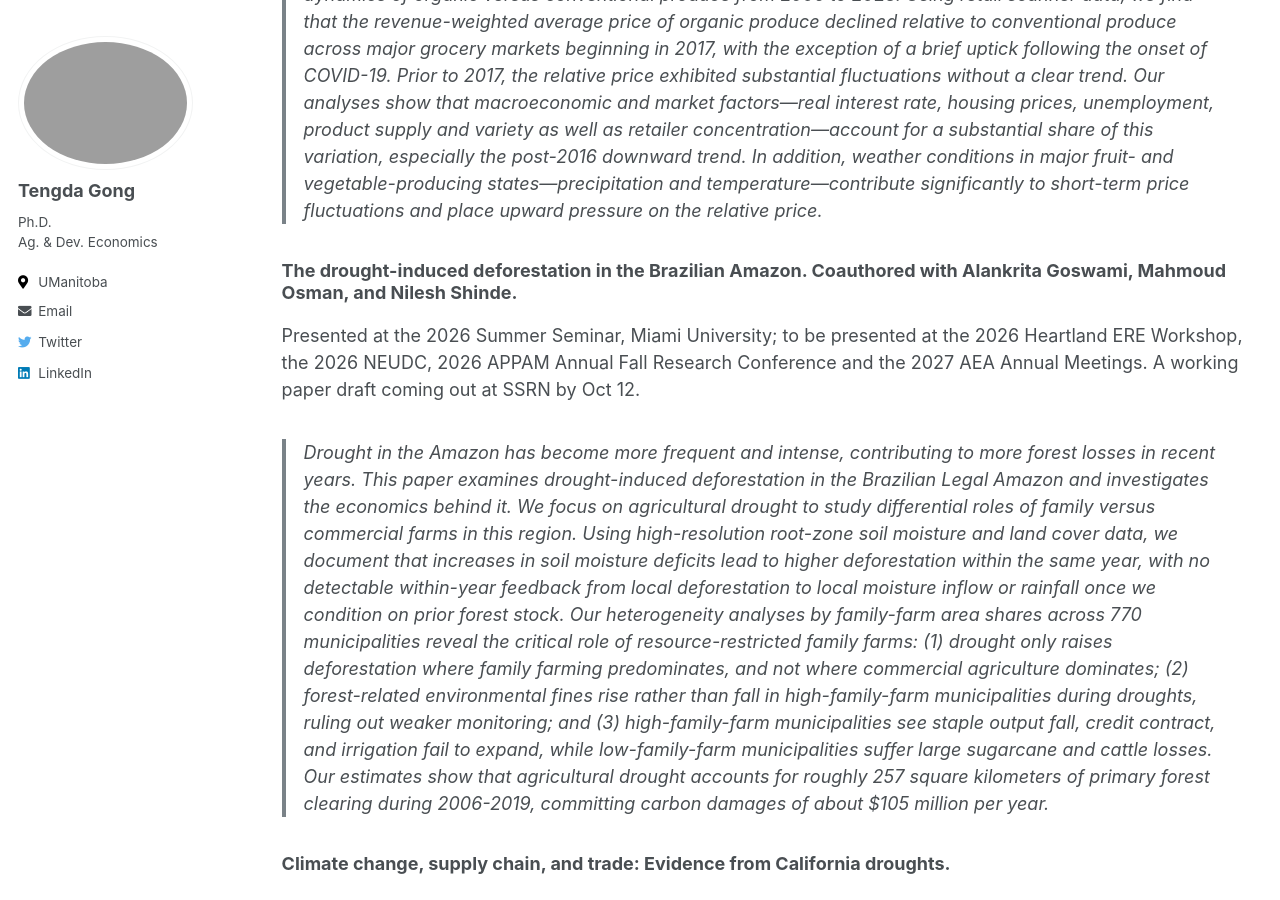
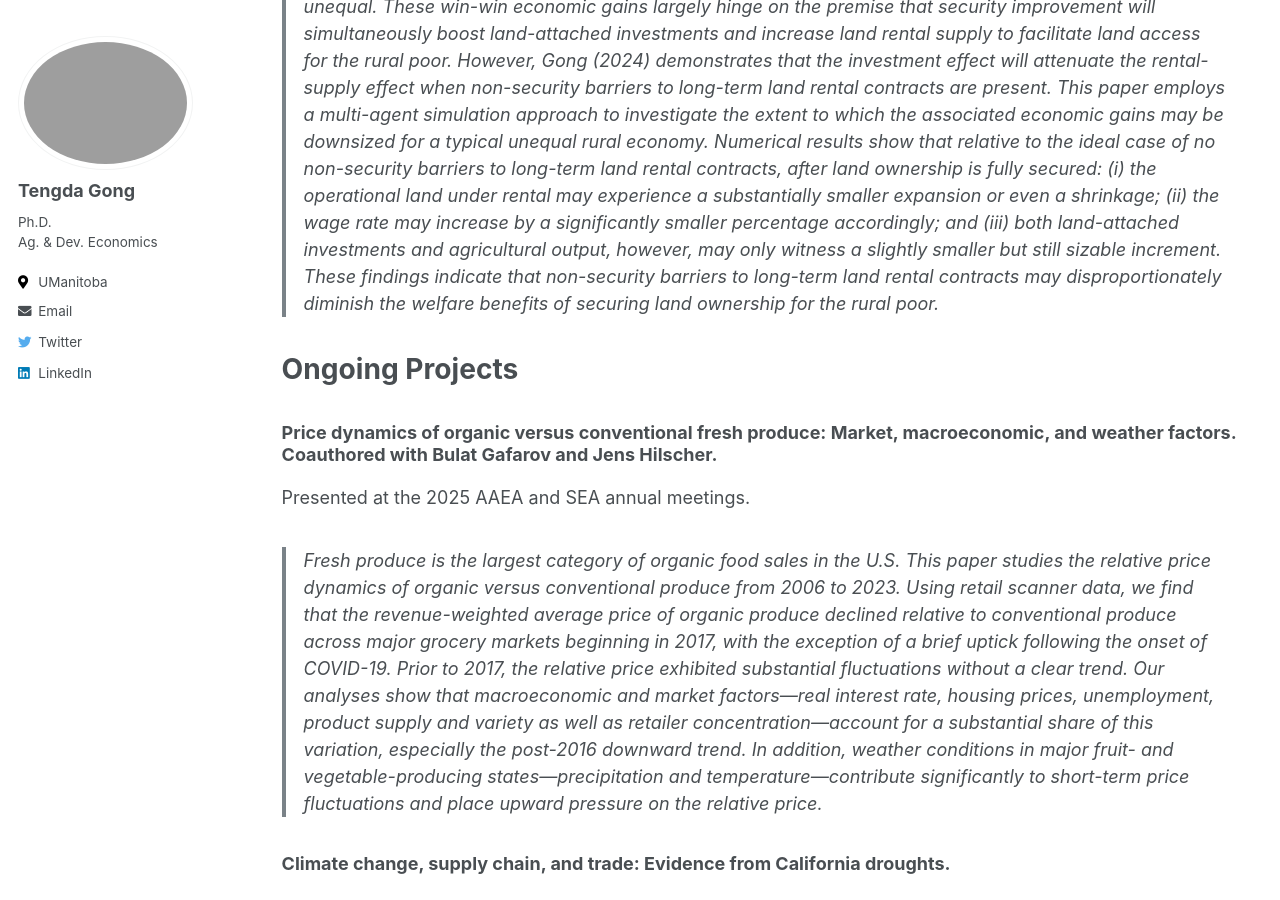
Before and after one commit to tendakung/tendakung.github.io, a Jekyll site: the page built from _pages/research.md, in a window 1280 px wide and 900 px high, scrolled down 1921 px. Built offline with Jekyll 4.4.1, drawn with Linux system fonts in a browser that asks for light colours; some of the changed text lies outside the part shown.

Commit message:
Update research.md

```diff
--- a/_pages/research.md
+++ b/_pages/research.md
@@ -26,10 +30,6 @@ This paper employs a multi-agent simulation approach to investigate the extent t
 Presented at the 2025 AAEA and SEA annual meetings.
 > Fresh produce is the largest category of organic food sales in the U.S. This paper studies the relative price dynamics of organic versus conventional produce from 2006 to 2023. Using retail scanner data, we find that the revenue-weighted average price of organic produce declined relative to conventional produce across major grocery markets beginning in 2017, with the exception of a brief uptick following the onset of COVID-19. Prior to 2017, the relative price exhibited substantial fluctuations without a clear trend. Our analyses show that macroeconomic and market factors---real interest rate, housing prices, unemployment, product supply and variety as well as retailer concentration---account for a substantial share of this variation, especially the post-2016 downward trend. In addition, weather conditions in major fruit- and vegetable-producing states---precipitation and temperature---contribute significantly to short-term price fluctuations and place upward pressure on the relative price.
 
-### The drought-induced deforestation in the Brazilian Amazon. Coauthored with Alankrita Goswami, Mahmoud Osman, and Nilesh Shinde.
-Presented at the 2026 Summer Seminar, Miami University; to be presented at the 2026 Heartland ERE Workshop, the 2026 NEUDC, 2026 APPAM Annual Fall Research Conference and the 2027 AEA Annual Meetings. A working paper draft coming out at SSRN by Oct 12.
-> Drought in the Amazon has become more frequent and intense, contributing to more forest losses in recent years. This paper examines drought-induced deforestation in the Brazilian Legal Amazon and investigates the economics behind it. We focus on agricultural drought to study differential roles of family versus commercial farms in this region. Using high-resolution root-zone soil moisture and land cover data, we document that increases in soil moisture deficits lead to higher deforestation within the same year, with no detectable within-year feedback from local deforestation to local moisture inflow or rainfall once we condition on prior forest stock. Our heterogeneity analyses by family-farm area shares across 770 municipalities reveal the critical role of resource-restricted family farms: (1) drought only raises deforestation where family farming predominates, and not where commercial agriculture dominates; (2) forest-related environmental fines rise rather than fall in high-family-farm municipalities during droughts, ruling out weaker monitoring; and (3) high-family-farm municipalities see staple output fall, credit contract, and irrigation fail to expand, while low-family-farm municipalities suffer large sugarcane and cattle losses. Our estimates show that agricultural drought accounts for roughly 257 square kilometers of primary forest clearing during 2006-2019, committing carbon damages of about $105 million per year.
-
 ### Climate change, supply chain, and trade: Evidence from California droughts.
 
 ### Trade and structural transformation in Africa. Coauthored with Nie Jun.
```
Also changed, not shown: other parts of _pages/research.md (+5 -1 lines).
